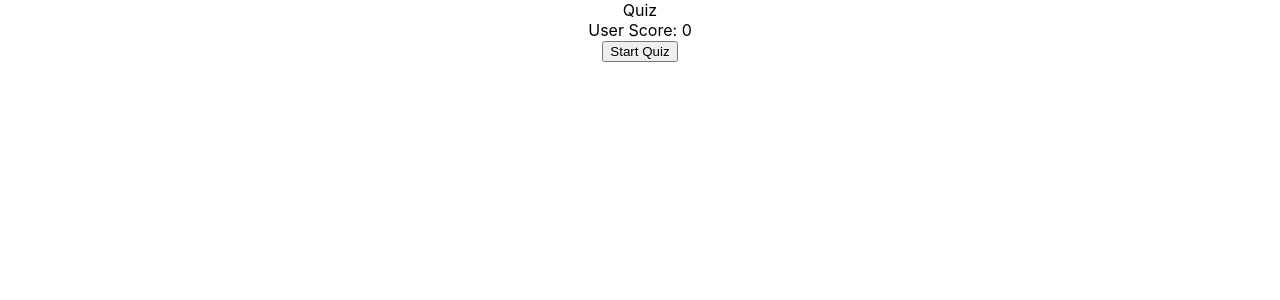
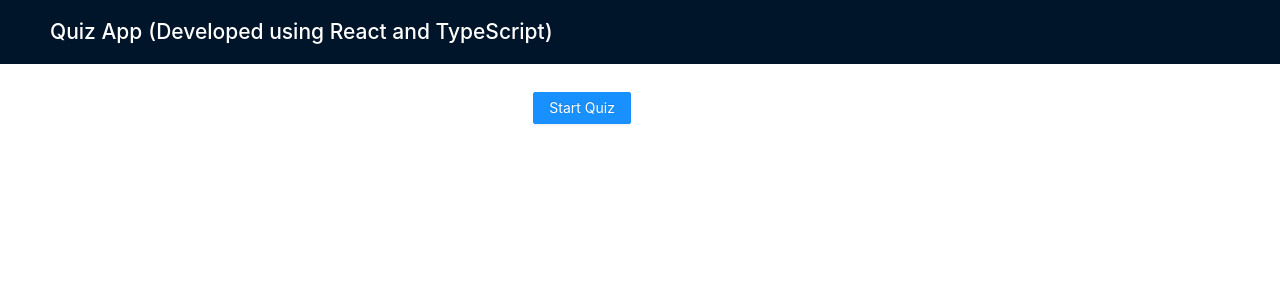
Before and after one commit to AbubakerShekhani/quiz-react-typescript, a React (Create React App) app: page / in a window 1280 px wide. Shown: the top 300 px of the page. Built offline with nearby package versions, Linux system fonts and the light colour scheme.

Commit message:
Style the app using Antd

```diff
--- a/public/index.html
+++ b/public/index.html
@@ -24,7 +24,7 @@
       work correctly both with client-side routing and a non-root public URL.
       Learn how to configure a non-root public URL by running `npm run build`.
     -->
-    <title>React App</title>
+    <title>Quiz App - React & Typescript</title>
   </head>
   <body>
     <noscript>You need to enable JavaScript to run this app.</noscript>
--- a/src/App.css
+++ b/src/App.css
@@ -36,3 +36,18 @@
     transform: rotate(360deg);
   }
 }
+
+
+#components-layout-demo-top-side-2 .logo {
+  width: 120px;
+  height: 31px;
+  background: rgba(255, 255, 255, 0.2);
+  margin: 16px 28px 16px 0;
+  float: left;
+}
+
+.ant-card-head-title {
+  font-size: 12px;
+}
+
+label span { padding-left: 8px;}
--- a/src/App.tsx
+++ b/src/App.tsx
@@ -3,8 +3,13 @@ import './App.css';
 import {fetchQuiz } from './API';
 import QuestionCard from './components/QuestionCard';
 import { difficultyLevel, QuestionState, userAnswerDetails } from './types.d';
+import { Button, Layout, Row, Col, Card } from "antd";
+import "antd/dist/antd.css";
 
 const TOTALQUESTIONS = 10;
+
+const style = { background: '#fff', padding: '8px 0' };
+const { Header, Content } = Layout;
 
 const App:FC = () =>  {
 
@@ -65,11 +70,70 @@ const App:FC = () =>  {
   }
 
   return (
+    <Layout className="layout">
+      <Header>
+        <h1 style={{color: '#fff'}}>Quiz App (Developed using React and TypeScript)</h1>
+      </Header>
+      <Content style={style}>
+          <Row>
+            <Col span={12} offset={6}>
+              <div className="site-card-border-less-wrapper">
+                { !loading && !quizEnd && questions.length > 0 &&
+                    <QuestionCard
+                      question = {questions[questionNumber].question}
+                      questionNumber = {questionNumber + 1}
+                      totalQuestions = {TOTALQUESTIONS}
+                      answers={questions[questionNumber].answers}
+                      userAnswer={userAnswers ? userAnswers[questionNumber]:undefined}
+                      callback={verifyAnswer}
+                    />
+                }
+
+                {
+                  (quizEnd && questionNumber>0 ) ?
+                    <Card title="Quiz Finished" bordered={true} style={{ margin: '0 auto'  }}>
+                      <p><b>You Scored: { score }</b></p>
+                    </Card>
+
+                    :
+                    null
+                }
+
+                <Col span={12} offset={8} >
+                  { quizEnd && !loading &&
+
+
+                    <Button type="primary" onClick={() => startQuiz()} style={{marginTop: 20}}>Start Quiz</Button>
+                  }
+
+                  { loading ? <Button type="primary" loading style={{marginTop: 20}}>
+                        Loading
+                      </Button> : null }
+
+                </Col>
+              </div>
+
+
+                { !quizEnd &&
+                  <div style={{float: 'right', marginTop: 10 }}>
+                    <Button type="primary" onClick={() => nextQuestion()} >Next</Button>
+                  </div>
+                }
+
+
+
+              </Col>
+            </Row>
+
+        </Content>
+
+    </Layout>
+  /*
     <div className="App">
-      <div>
-      Quiz
 
-      </div>
+      <div>Quiz</div>
+
+      <DatePicker />
       { loading ? <p>Loading..</p> : null }
 
       <div>User Score: { score }</div>
@@ -105,6 +169,7 @@ const App:FC = () =>  {
       </div>
       }
     </div>
+    */
   );
 }
 
--- a/src/components/QuestionCard.tsx
+++ b/src/components/QuestionCard.tsx
@@ -1,4 +1,5 @@
 import React from 'react';
+import { Card } from 'antd';
 
 type Props = {
   question: string;
@@ -9,21 +10,16 @@ type Props = {
   totalQuestions: number;
 }
 
+
+
 const QuestionCard: React.FC<Props> =({ question, answers, userAnswer, callback, questionNumber, totalQuestions}) => {
   return (
-    <div>
-      Question Card
+
+      <Card title={`Question: ${questionNumber}/${totalQuestions}`} bordered={true} style={{ margin: '0 auto'  }}>
         <p dangerouslySetInnerHTML={{ __html: question}} />
-      <div className="form-check" >
-
         { answers.map(answer => (
-            /*
-            <button key={answer} value={answer} onClick={callback}>
-              <span dangerouslySetInnerHTML={{ __html: answer}} ></span>
-            </button>
-            */
-
-           <label key={answer}>
+          <p key={answer}>
+            <label >
               <input
                 key={answer}
                 type="radio"
@@ -35,16 +31,12 @@ const QuestionCard: React.FC<Props> =({ question, answers, userAnswer, callback,
               />
               <span dangerouslySetInnerHTML={{ __html: answer}} ></span>
             </label>
+          </p>
+          ))
+        }
+     </Card>
 
 
-
-
-
-        ))
-        }
-      </div>
-
-    </div>
   )
 }
 
```
Lines whose indentation alone changed are shown as unchanged.
